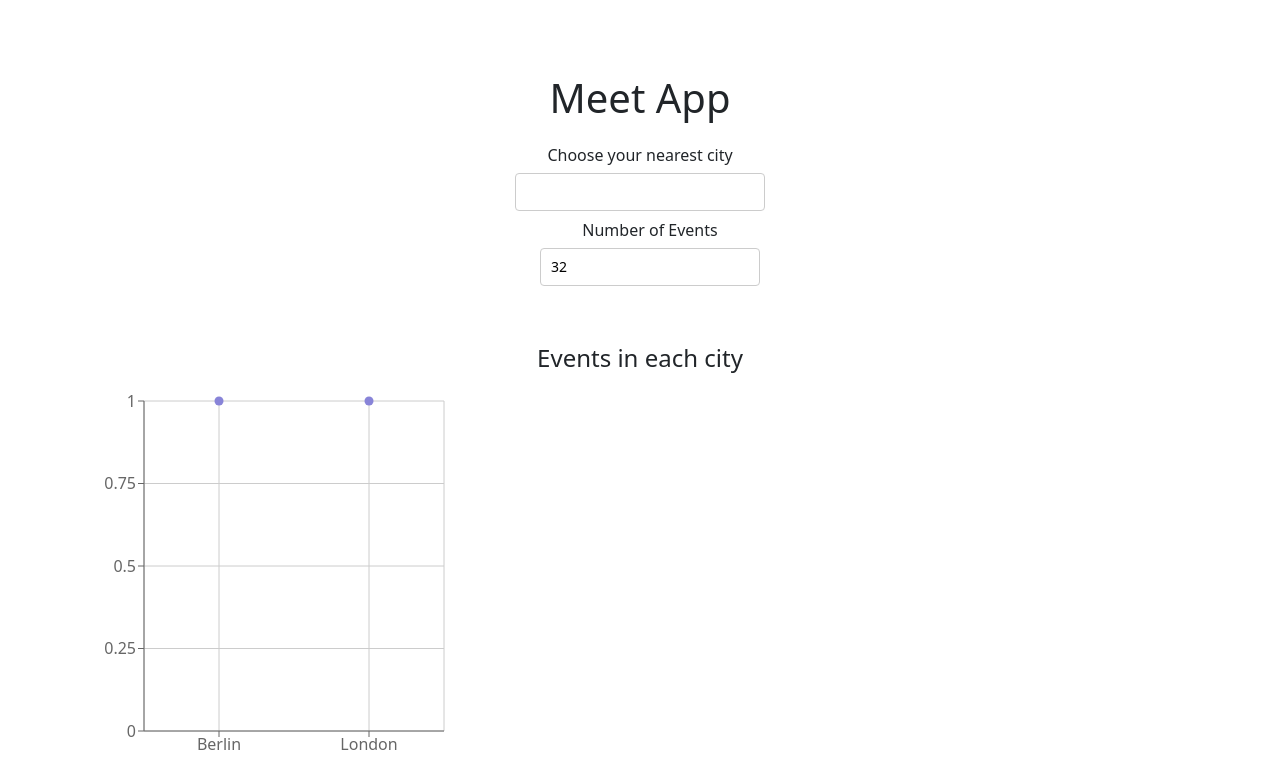
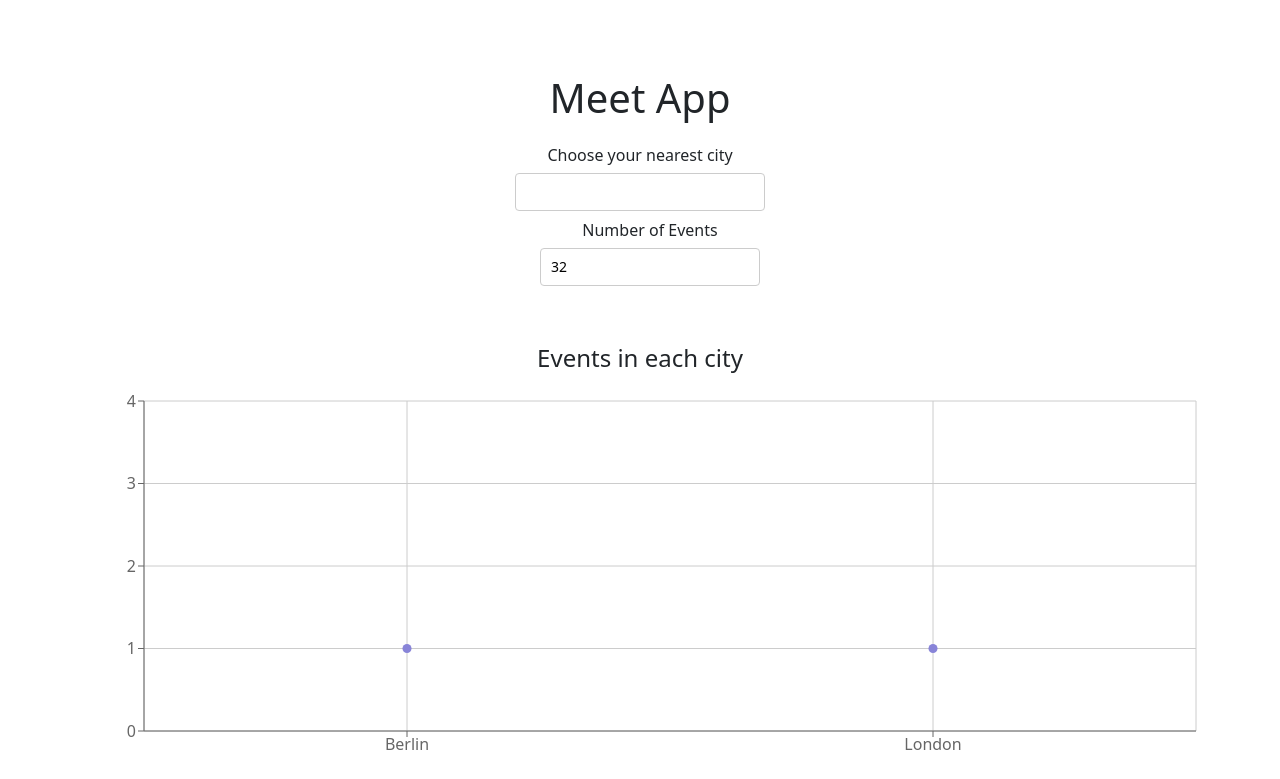
Before and after one commit to rmoise/meet, a React (Create React App) app: page / in a window 1280 px wide. Shown: the top 779 px of the page. Built offline with nearby package versions, Linux system fonts and the light colour scheme; what atatus-spa would draw is missing.

Commit message:
update chart

```diff
--- a/src/App.js
+++ b/src/App.js
@@ -8,7 +8,7 @@ import './nprogress.css';
 import WelcomeScreen from './WelcomeScreen';
 import { InfoAlert } from './Alert';
 import {
-  ScatterChart, Scatter, XAxis, YAxis, CartesianGrid, Tooltip
+  ScatterChart, Scatter, XAxis, YAxis, CartesianGrid, Tooltip, ResponsiveContainer
 } from 'recharts';
 
 
@@ -116,19 +116,20 @@ class App extends Component {
         />
         <h4>Events in each city</h4>
 
-         <ScatterChart
-          width={400}
-          height={400}
-          margin={{
-            top: 20, right: 20, bottom: 20, left: 20,
-          }}
-        >
-          <CartesianGrid />
-          <XAxis type="category" dataKey="city" name="city" />
-          <YAxis type="number" dataKey="number" name="number of events" />
-          <Tooltip cursor={{ strokeDasharray: '3 3' }} />
-          <Scatter data={this.getData()} fill="#8884d8" />
-        </ScatterChart>
+         <ResponsiveContainer height={400} >
+          <ScatterChart margin={{ top: 20, right: 20, bottom: 20, left: 20 }}>
+            <CartesianGrid />
+            <XAxis type="category" dataKey="city" name="city" />
+            <YAxis
+              allowDecimals={false}
+              type="number"
+              dataKey="number"
+              name="number of events"
+            />
+            <Tooltip cursor={{ strokeDasharray: "3 3" }} />
+            <Scatter data={this.getData()} fill="#8884d8" />
+          </ScatterChart>
+        </ResponsiveContainer>
         <EventList events={this.state.events} />
       </div>
     );
```
